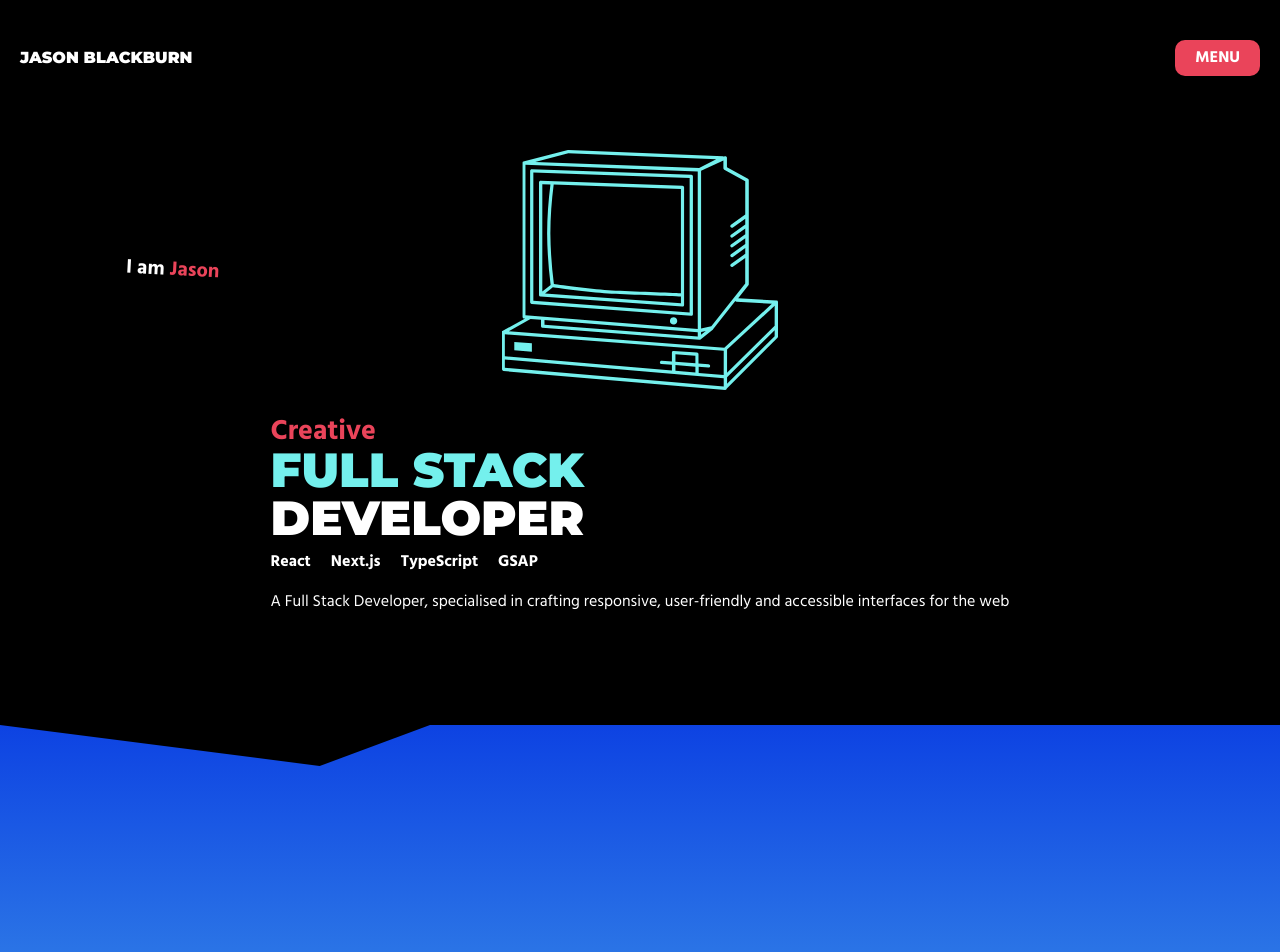
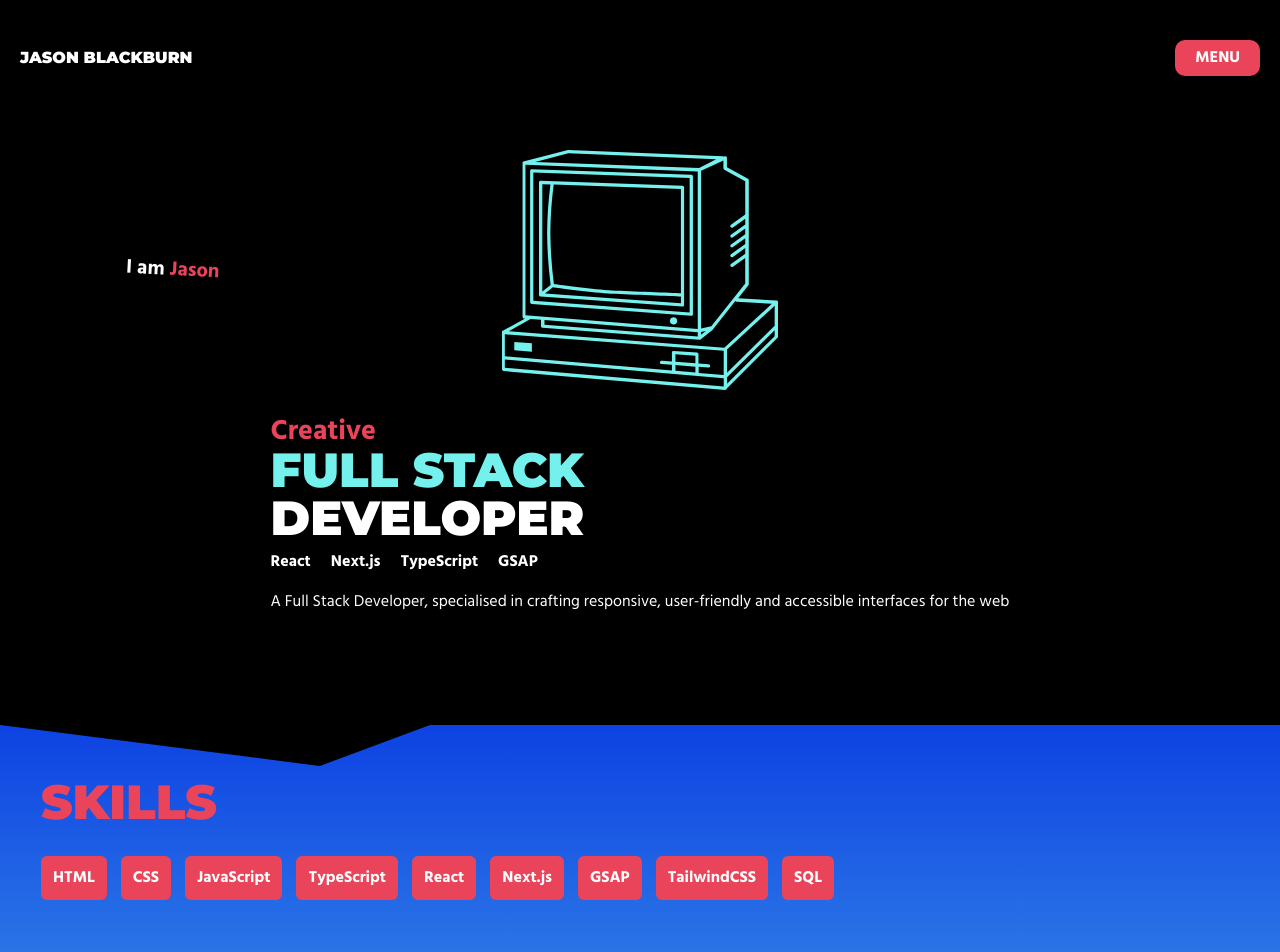
Before and after one commit to JBlackburn94/portfoliojb, a Next.js app: page / in a window 1280 px wide. Shown: the top 952 px of the page. Built offline with nearby package versions, Linux system fonts and the light colour scheme.

Commit message:
adds the skills section

```diff
--- a/src/app/components/About.tsx
+++ b/src/app/components/About.tsx
@@ -1,4 +1,43 @@
 export default function About() {
+  const mainSkills = [
+    {
+      id: 1,
+      name: "HTML",
+    },
+    {
+      id: 2,
+      name: "CSS",
+    },
+    {
+      id: 3,
+      name: "JavaScript",
+    },
+    {
+      id: 4,
+      name: "TypeScript",
+    },
+    {
+      id: 5,
+      name: "React",
+    },
+    {
+      id: 6,
+      name: "Next.js",
+    },
+    {
+      id: 7,
+      name: "GSAP",
+    },
+    {
+      id: 8,
+      name: "TailwindCSS",
+    },
+    {
+      id: 9,
+      name: "SQL",
+    },
+  ];
+
   return (
     <section className="about-bg h-screen mt-[61px]">
       <svg
@@ -10,7 +49,21 @@ export default function About() {
       >
         <path d="M430 0H0L319.723 41L430 0Z" fill="black" />
       </svg>
-      <div></div>
+      <div className="px-[41px]">
+        <h1 className="heading text-[48px] uppercase text-mainPink mb-[18px]">
+          Skills
+        </h1>
+        <div className="flex flex-wrap">
+          {mainSkills.map((mainSkill) => (
+            <p
+              className="bg-mainPink mb-[42px] px-[12px] py-[10px] rounded-md mr-[14px] font-bold"
+              key={mainSkill.id}
+            >
+              {mainSkill.name}
+            </p>
+          ))}
+        </div>
+      </div>
     </section>
   );
 }
```
